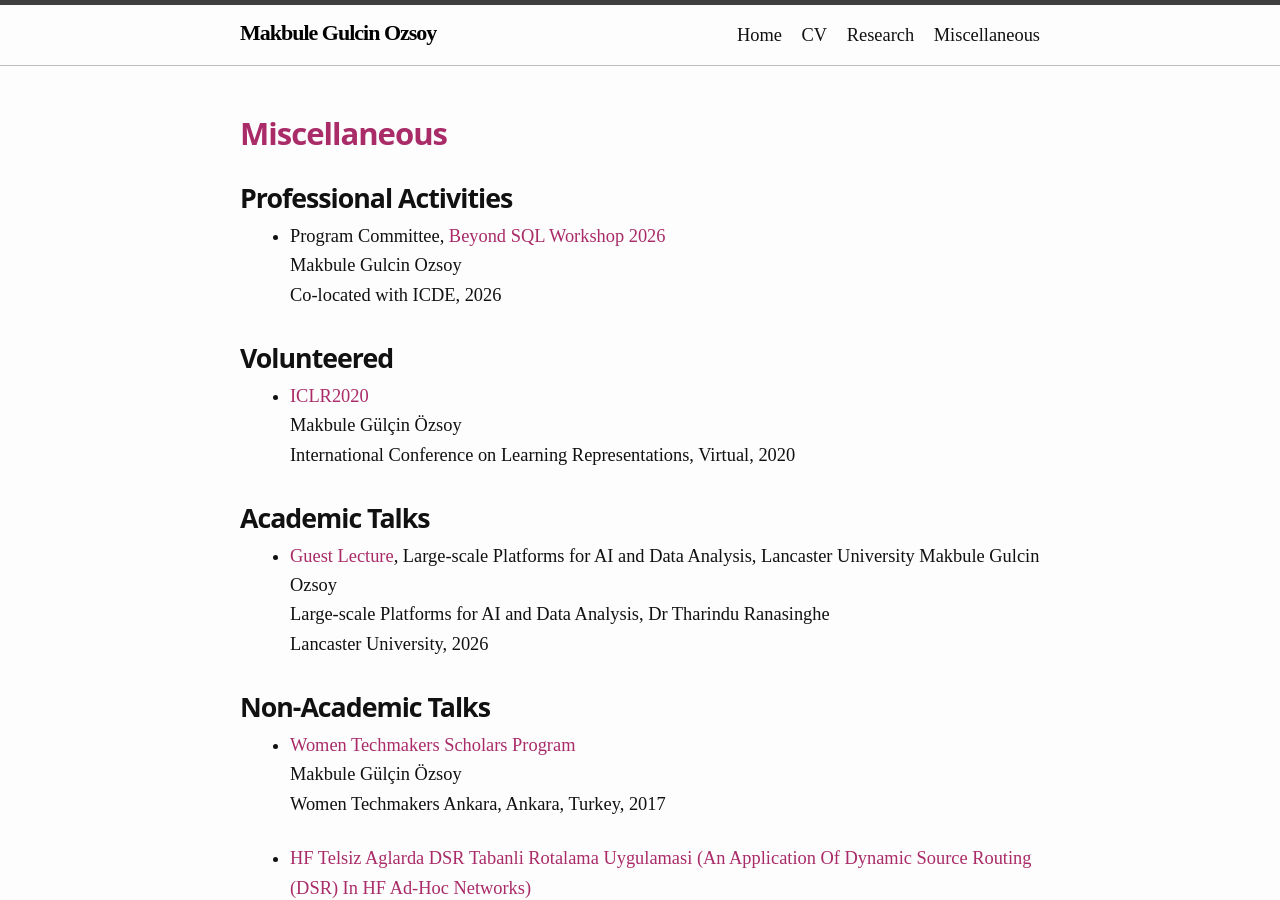
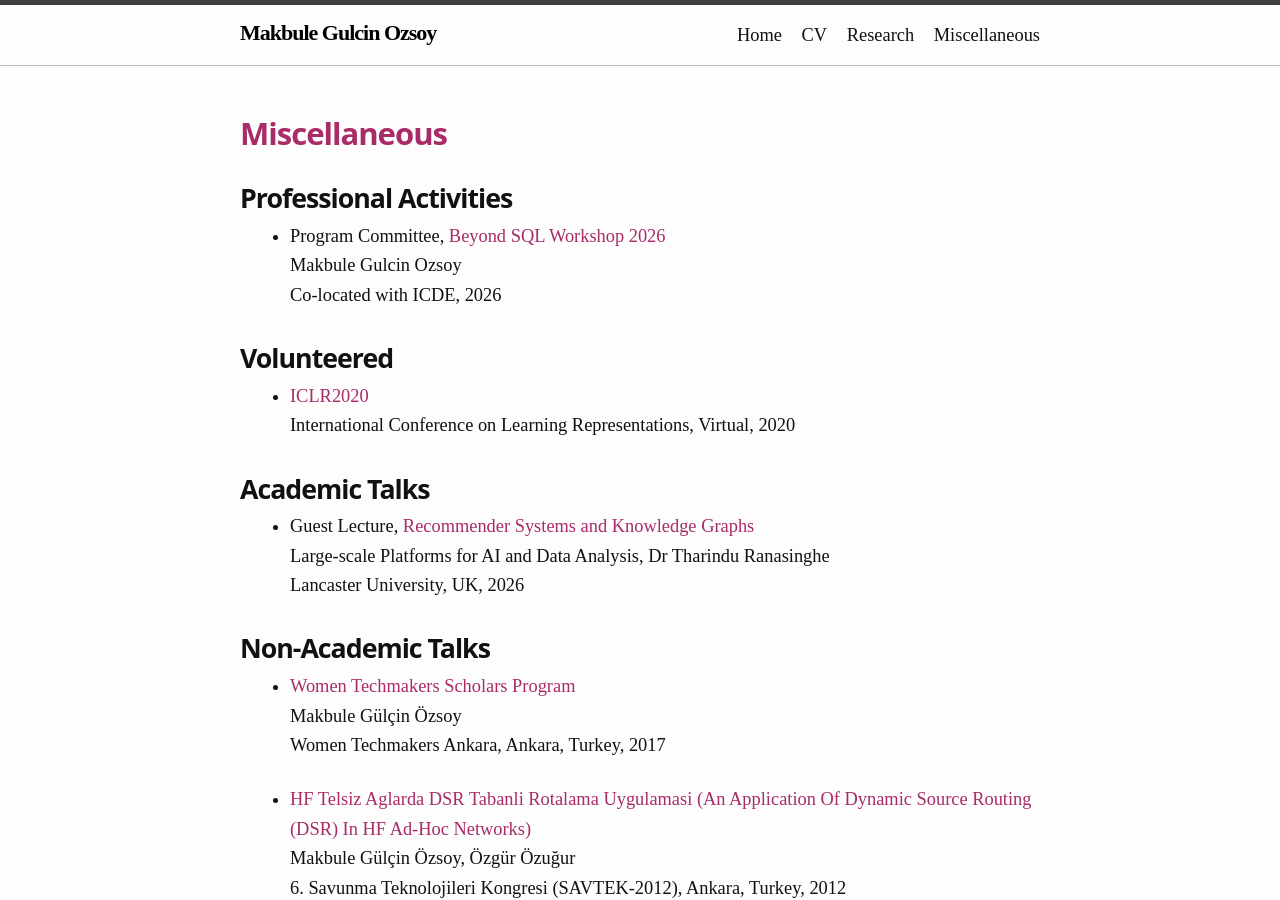
Before and after one commit to mgulcin/mgulcin.github.io, a Jekyll site: the page built from misc.md, in a window 1280 px wide and 900 px high. Built offline with Jekyll 4.4.1, drawn with Linux system fonts in a browser that asks for light colours.

Commit message:
Update misc.md

```diff
--- a/misc.md
+++ b/misc.md
@@ -13,14 +13,12 @@ nav_menu_index: '4'
 ## Volunteered
 
 * [ICLR2020](https://iclr.cc/Conferences/2020/Volunteers) <br/>
-	Makbule Gülçin Özsoy <br/>
 	International Conference on Learning Representations, Virtual, 2020
 
 ## Academic Talks
-* [Guest Lecture](../assets/papers/guestLecture_LancesterUni_2026.pdf), Large-scale Platforms for AI and Data Analysis, Lancaster University
-  	Makbule Gulcin Ozsoy  <br/>
+* Guest Lecture, [Recommender Systems and Knowledge Graphs](../assets/papers/guestLecture_LancesterUni_2026.pdf) <br/>
 	Large-scale Platforms for AI and Data Analysis, Dr Tharindu Ranasinghe <br/>
-    Lancaster University, 2026
+    Lancaster University, UK, 2026
 
 ## Non-Academic Talks
 
@@ -49,5 +47,5 @@ nav_menu_index: '4'
 	Anita Borg Birthday Celebration Event, Calgary, Alberta, Canada, 2015
 
 * [T2 Big Data Hackathon](http://www.t2hackathon.com/2014/)<br/>
-Makbule Gülçin Özsoy, Soner Altin, Erkan Kerti, Serkan Ozal, Ibrahim Gurses, Baris Bal, Abdullah Cetin Cavdar, T2 Yazilim<br/>
-T2 Big Data Hackathon, Ankara, Turkey, 2014
+	Makbule Gülçin Özsoy, Soner Altin, Erkan Kerti, Serkan Ozal, Ibrahim Gurses, Baris Bal, Abdullah Cetin Cavdar, T2 Yazilim<br/>
+	T2 Big Data Hackathon, Ankara, Turkey, 2014
```
